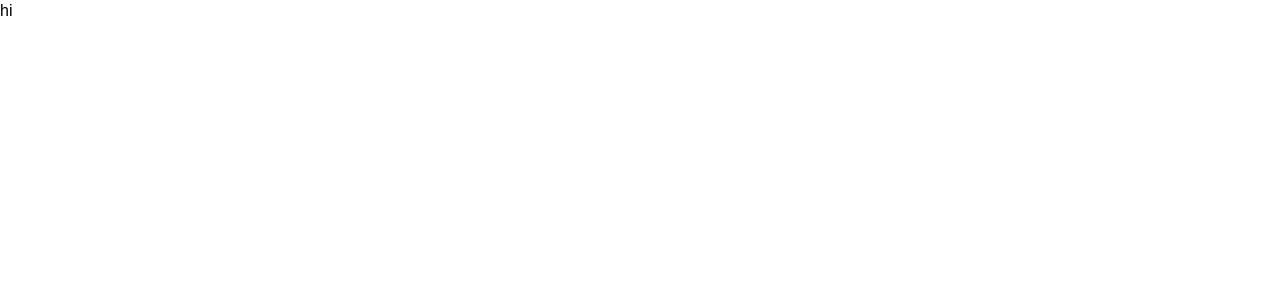
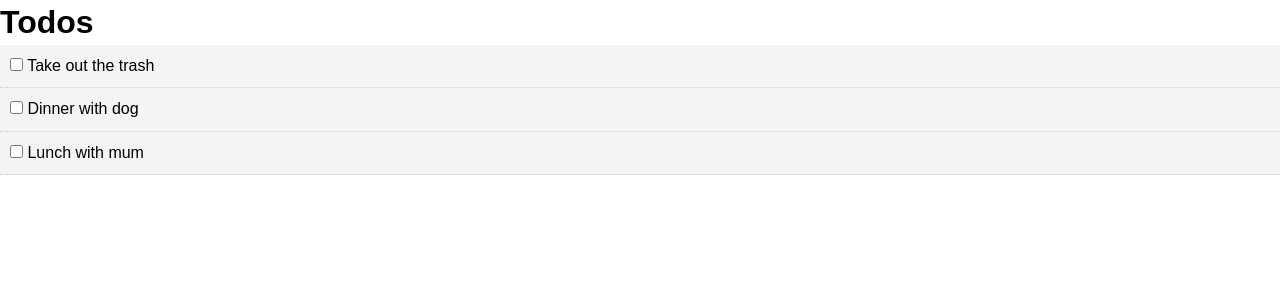
Before and after one commit to MattStaudinger/todolist-react, a React (Create React App) app: page / in a window 1280 px wide. Shown: the top 300 px of the page. Built offline with nearby package versions, Linux system fonts and the light colour scheme.

Commit message:
Add todoItems and uplifting state

```diff
--- a/src/App.js
+++ b/src/App.js
@@ -1,11 +1,48 @@
 import React, { Component } from 'react';
 import './App.css';
+import Todos from './components/Todos'
 
 class App extends Component {
+  constructor(props) {
+    super(props)
+
+    this.state = {
+       todos: [
+         {
+          id: 0,
+          title: "Take out the trash",
+          completed: false
+         },
+         {
+          id: 1,
+          title: "Dinner with dog",
+          completed: false
+         },
+         {
+          id: 2,
+          title: "Lunch with mum",
+          completed: false
+         }
+       ]
+    }
+  }
+
+  markComplete(e) {
+
+    let todosUpdate = [...this.state.todos]
+    todosUpdate[e.target.name].completed = e.target.checked
+
+      this.setState({
+        todos: todosUpdate})
+
+
+    }
+
+
   render() {
     return (
       <div className="App">
-       hi
+       <Todos todos = {this.state.todos} markComplete={(e) => this.markComplete(e)}/>
       </div>
     );
   }
--- /dev/null
+++ b/src/components/TodoItem.js
@@ -0,0 +1,35 @@
+import React, { Component } from 'react'
+import PropTypes from "prop-types";
+
+export default class TodoItem extends Component {
+
+
+  getStyle = () => {
+  return {
+    backgroundColor: "#f4f4f4",
+    padding: "10px",
+    borderBottom: "1px #ccc dotted",
+    textDecoration: this.props.todo.completed ? "line-through" : "none" }
+  }
+
+  markComplete(e) {
+    this.props.markComplete(e)
+  }
+
+  render() {
+    return (
+      <div style={this.getStyle()}>
+        <p>
+        <input type="checkbox" name={this.props.todo.id} onChange={(e) => this.markComplete(e)} /> {" "}
+
+        {this.props.todo.title}</p>
+      </div>
+    )
+  }
+}
+
+TodoItem.PropTypes = {
+  todo: PropTypes.array.isRequired
+}
+
+//
--- /dev/null
+++ b/src/components/Todos.js
@@ -0,0 +1,27 @@
+import React, { Component } from "react";
+import ToDoItem from "./TodoItem";
+import PropTypes from "prop-types";
+
+export default class Todos extends Component {
+
+  markComplete(e) {
+    this.props.markComplete(e)
+  }
+
+  render() {
+    return (
+      <div>
+        <h1>Todos</h1>
+        {this.props.todos.map(item => (
+          <div key={item.id}>
+            <ToDoItem todo={item} markComplete={(e) => this.markComplete(e)}/>
+          </div>
+        ))}
+      </div>
+    );
+  }
+}
+
+Todos.PropTypes = {
+  todos: PropTypes.array.isRequired
+}
```
